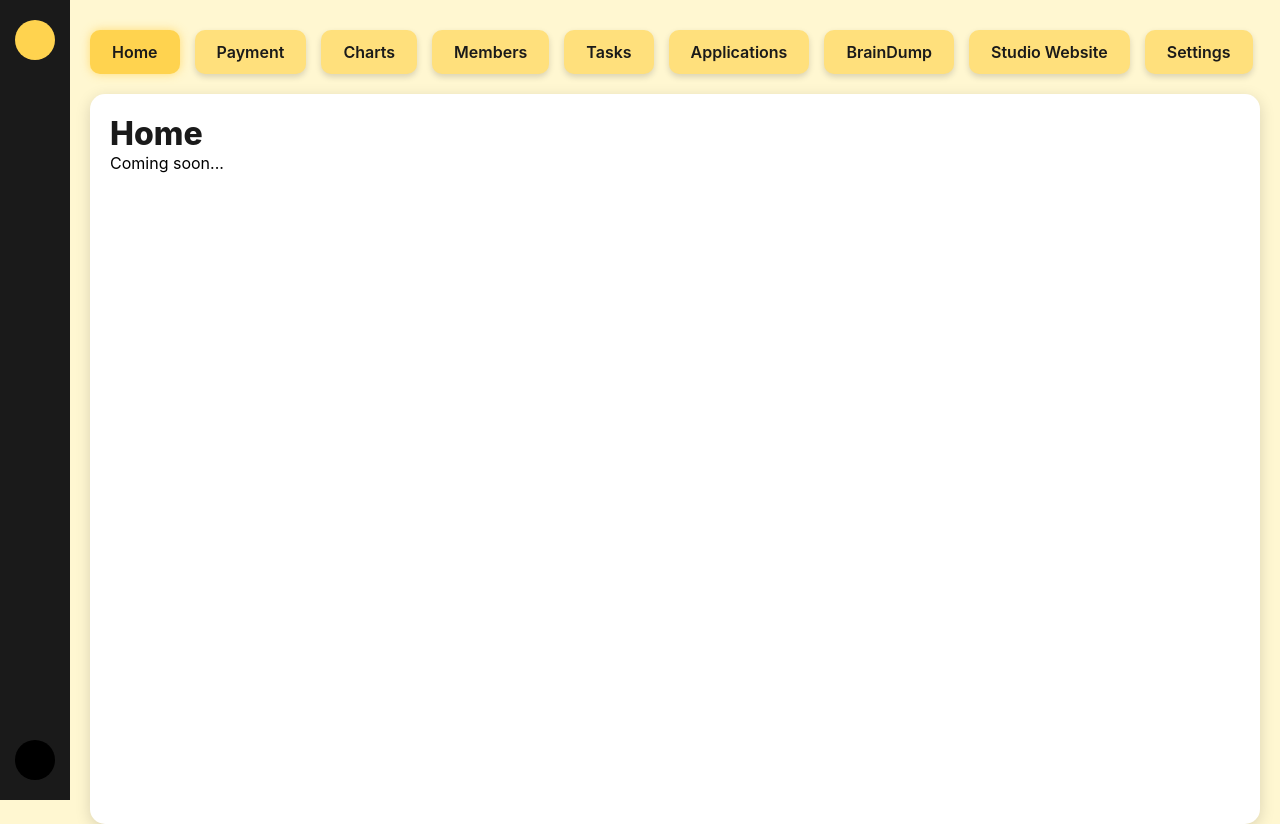
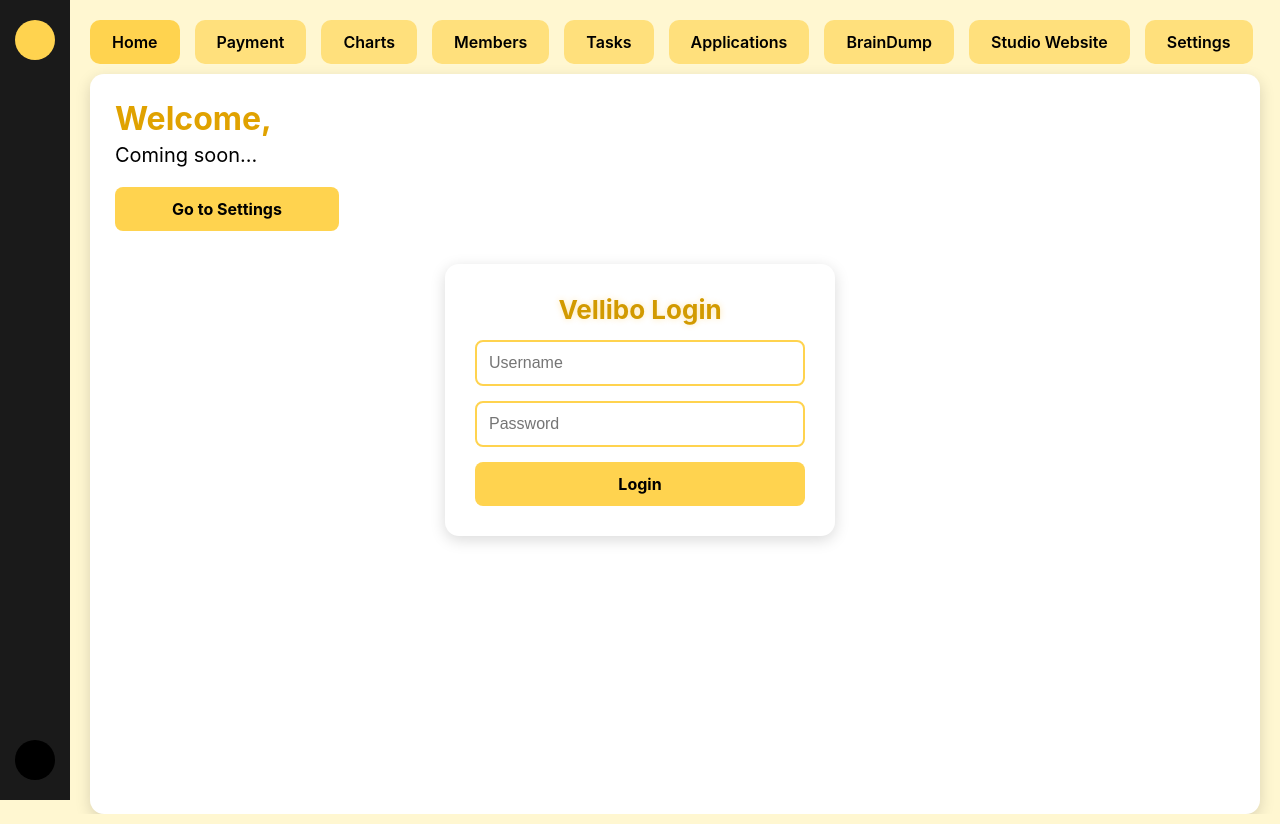
Before and after one commit to spammingridget-dotcom/vellibo, a plain HTML site: page index.html in a window 1280 px wide. Drawn offline with Linux system fonts and the light colour scheme.

Commit message:
Update index.html

```diff
--- a/index.html
+++ b/index.html
@@ -3,7 +3,7 @@
 <head>
 <meta charset="UTF-8">
 <meta name="viewport" content="width=device-width, initial-scale=1.0">
-<title>Vellibo Dashboard</title>
+<title>Vellibo Platform</title>
 
 <style>
 
@@ -11,9 +11,71 @@
         margin: 0;
         background: #fff7d1;
         font-family: "Inter", sans-serif;
-        display: flex;
         height: 100vh;
         overflow: hidden;
+    }
+
+    /* CENTER LOGIN BOX */
+    #loginBox {
+        position: absolute;
+        top: 50%;
+        left: 50%;
+        transform: translate(-50%, -50%);
+        width: 330px;
+        background: #ffffff;
+        padding: 30px;
+        border-radius: 14px;
+        box-shadow: 0 4px 15px rgba(0,0,0,0.15);
+        display: flex;
+        flex-direction: column;
+        gap: 15px;
+    }
+
+    #loginBox h2 {
+        margin: 0;
+        font-size: 26px;
+        text-align: center;
+        color: #d29a00;
+        text-shadow: 0 0 6px rgba(255,180,0,0.3);
+    }
+
+    input {
+        padding: 12px;
+        border-radius: 8px;
+        border: 2px solid #ffd34f;
+        outline: none;
+        font-size: 16px;
+    }
+
+    input:focus {
+        border-color: #e5b400;
+    }
+
+    .btn {
+        padding: 12px;
+        background: #ffd34f;
+        color: black;
+        text-align: center;
+        border-radius: 8px;
+        font-weight: bold;
+        cursor: pointer;
+        transition: 0.2s;
+    }
+    .btn:hover { background: #f5c42b; }
+
+    #error {
+        color: red;
+        font-size: 14px;
+        text-align: center;
+        display: none;
+    }
+
+    /* DASHBOARD (hidden at first) */
+    #dashboard {
+        display: none;
+        height: 100vh;
+        width: 100vw;
+        display: flex;
     }
 
     /* SIDEBAR */
@@ -24,7 +86,6 @@
         flex-direction: column;
         align-items: center;
         padding-top: 20px;
-        gap: 20px;
     }
 
     .btn-home {
@@ -42,24 +103,23 @@
         height: 40px;
         background: #000;
         border-radius: 50%;
+        cursor: pointer;
+        transition: 0.2s;
         margin-top: auto;
         margin-bottom: 20px;
-        cursor: pointer;
-        transition: 0.2s;
     }
     .btn-logout:hover { transform: scale(1.1); }
 
-    /* MAIN AREA */
+    /* MAIN */
     .main {
         flex: 1;
         padding: 20px;
     }
 
-    /* TABS */
     .tabs {
         display: flex;
         gap: 15px;
-        padding: 10px 0;
+        padding-bottom: 10px;
     }
 
     .tab {
@@ -67,58 +127,54 @@
         padding: 12px 22px;
         border-radius: 10px;
         font-weight: 600;
-        color: #1a1a1a;
         cursor: pointer;
         transition: 0.2s;
-        box-shadow: 0 3px 6px rgba(0,0,0,0.15);
-    }
-    .tab:hover {
-        background: #ffd34f;
-        transform: translateY(-3px);
-    }
-    .tab.active {
-        background: #ffd34f;
-        box-shadow: 0 0 10px rgba(255,210,80,0.7);
     }
 
-    /* PAGE CONTAINERS */
+    .tab:hover { background: #ffd34f; }
+    .tab.active { background: #ffd34f; }
+
     .page {
         display: none;
+        background: white;
+        border-radius: 14px;
         height: calc(100% - 70px);
-        margin-top: 10px;
-        border-radius: 15px;
-        box-shadow: 0 4px 15px rgba(0,0,0,0.15);
-        padding: 20px;
-        animation: fade 0.25s ease;
-    }
-
-    @keyframes fade {
-        from { opacity: 0; transform: translateY(5px); }
-        to { opacity: 1; transform: translateY(0); }
+        padding: 25px;
+        box-shadow: 0 5px 15px rgba(0,0,0,0.15);
     }
 
     .title {
         font-size: 32px;
-        font-weight: 800;
-        color: #1a1a1a;
+        font-weight: bold;
+        color: #e0a200;
     }
 
 </style>
 </head>
+<body>
 
-<body>
+<!-- LOGIN BOX -->
+<div id="loginBox">
+    <h2>Vellibo Login</h2>
+    <input id="username" placeholder="Username">
+    <input id="password" type="password" placeholder="Password">
+    <div id="error">Invalid username or password</div>
+    <div class="btn" onclick="login()">Login</div>
+</div>
+
+<!-- DASHBOARD -->
+<div id="dashboard">
 
     <!-- SIDEBAR -->
     <div class="sidebar">
         <div class="btn-home" onclick="openPage('Home')"></div>
         <div style="flex:1;"></div>
-    <div class="btn-logout"></div>
+        <div class="btn-logout" onclick="logout()"></div>
     </div>
 
-<!-- MAIN -->
+    <!-- MAIN AREA -->
     <div class="main">
 
-    <!-- TABS -->
         <div class="tabs">
             <div class="tab active" onclick="openPage('Home')">Home</div>
             <div class="tab" onclick="openPage('Payment')">Payment</div>
@@ -131,70 +187,88 @@
             <div class="tab" onclick="openPage('Settings')">Settings</div>
         </div>
 
-    <!-- PAGE BOXES -->
+        <!-- PAGES -->
 
-    <div class="page" id="Home" style="display:block; background:white;">
-        <div class="title">Home</div>
-        Coming soon...
+        <div class="page" id="Home" style="display:block;">
+            <div class="title">Welcome, <span id="userDisplay"></span></div>
+            <p style="font-size:20px; margin-top:5px;">Coming soon...</p>
+
+            <div class="btn" style="margin-top:15px; width:200px;"
+                onclick="openPage('Settings')">
+                Go to Settings
+            </div>
         </div>
 
-    <div class="page" id="Payment" style="background:#ffe17a;">
-        <div class="title">Payment</div>
-        Coming soon...
-    </div>
+        <div class="page" id="Payment"><div class="title">Payment</div></div>
+        <div class="page" id="Charts"><div class="title">Charts</div></div>
+        <div class="page" id="Members"><div class="title">Members</div></div>
+        <div class="page" id="Tasks"><div class="title">Tasks</div></div>
+        <div class="page" id="Applications"><div class="title">Applications</div></div>
+        <div class="page" id="BrainDump"><div class="title">BrainDump</div></div>
+        <div class="page" id="Studio Website"><div class="title">Studio Website</div></div>
+        <div class="page" id="Settings"><div class="title">Settings</div></div>
 
-    <div class="page" id="Charts" style="background:#97c6ff;">
-        <div class="title">Charts</div>
-        Coming soon...
-    </div>
-
-    <div class="page" id="Members" style="background:#b7f7b7;">
-        <div class="title">Members</div>
-        Coming soon...
-    </div>
-
-    <div class="page" id="Tasks" style="background:#ffc987;">
-        <div class="title">Tasks</div>
-        Coming soon...
-    </div>
-
-    <div class="page" id="Applications" style="background:#ff9f9f;">
-        <div class="title">Applications</div>
-        Coming soon...
-    </div>
-
-    <div class="page" id="BrainDump" style="background:#d6b0ff;">
-        <div class="title">BrainDump</div>
-        Coming soon...
-    </div>
-
-    <div class="page" id="Studio Website" style="background:#9ffaff;">
-        <div class="title">Studio Website</div>
-        Coming soon...
-    </div>
-
-    <div class="page" id="Settings" style="background:#e0e0e0;">
-        <div class="title">Settings</div>
-        Coming soon...
     </div>
 
 </div>
 
-<!-- JAVASCRIPT -->
 <script>
+
+// MANUAL USERS
+const users = [
+    { username: "mopy", password: "mopy", role: "owner" },
+    { username: "pim", password: "pim", role: "owner" }
+];
+
+// LOGIN FUNCTION
+function login() {
+    const u = document.getElementById("username").value.trim().toLowerCase();
+    const p = document.getElementById("password").value;
+
+    const match = users.find(x => x.username === u && x.password === p);
+
+    if (!match) {
+        document.getElementById("error").style.display = "block";
+        return;
+    }
+
+    // Save user
+    localStorage.setItem("velliboUser", JSON.stringify(match));
+
+    // Show dashboard
+    document.getElementById("loginBox").style.display = "none";
+    document.getElementById("dashboard").style.display = "flex";
+
+    document.getElementById("userDisplay").innerText = match.username;
+}
+
+// OPEN PAGE
 function openPage(name) {
-    // Hide all pages
     document.querySelectorAll(".page").forEach(p => p.style.display = "none");
-
-    // Show selected page
     document.getElementById(name).style.display = "block";
 
-    // Update active tab
     document.querySelectorAll(".tab").forEach(t => t.classList.remove("active"));
     document.querySelectorAll(".tab").forEach(t => {
         if (t.innerText === name) t.classList.add("active");
     });
 }
+
+// LOGOUT
+function logout() {
+    localStorage.removeItem("velliboUser");
+    location.reload();
+}
+
+// AUTO LOGIN (if user already logged in)
+window.onload = () => {
+    const saved = JSON.parse(localStorage.getItem("velliboUser"));
+    if (saved) {
+        document.getElementById("loginBox").style.display = "none";
+        document.getElementById("dashboard").style.display = "flex";
+        document.getElementById("userDisplay").innerText = saved.username;
+    }
+};
+
 </script>
 
 </body>
```
Lines whose indentation alone changed are shown as unchanged.
